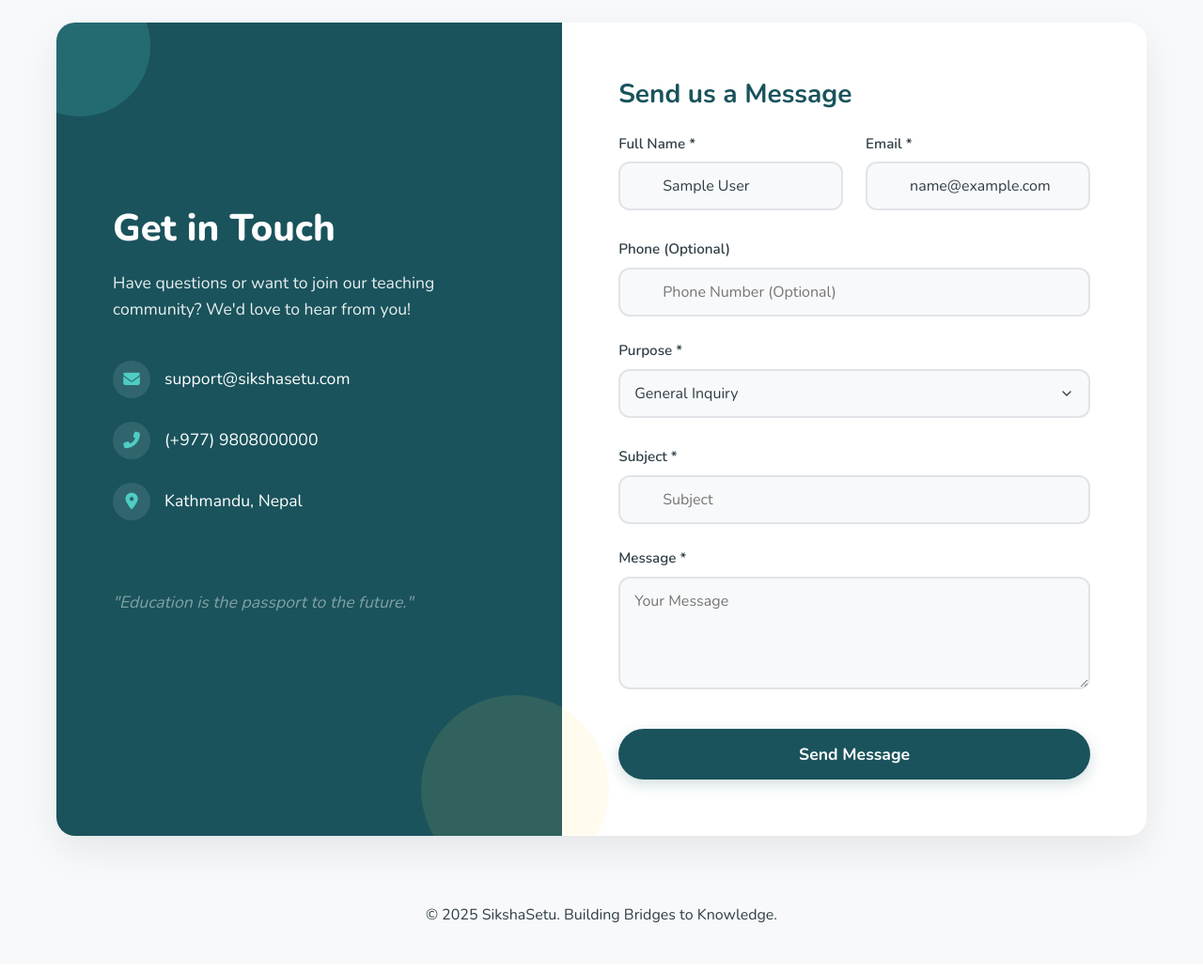
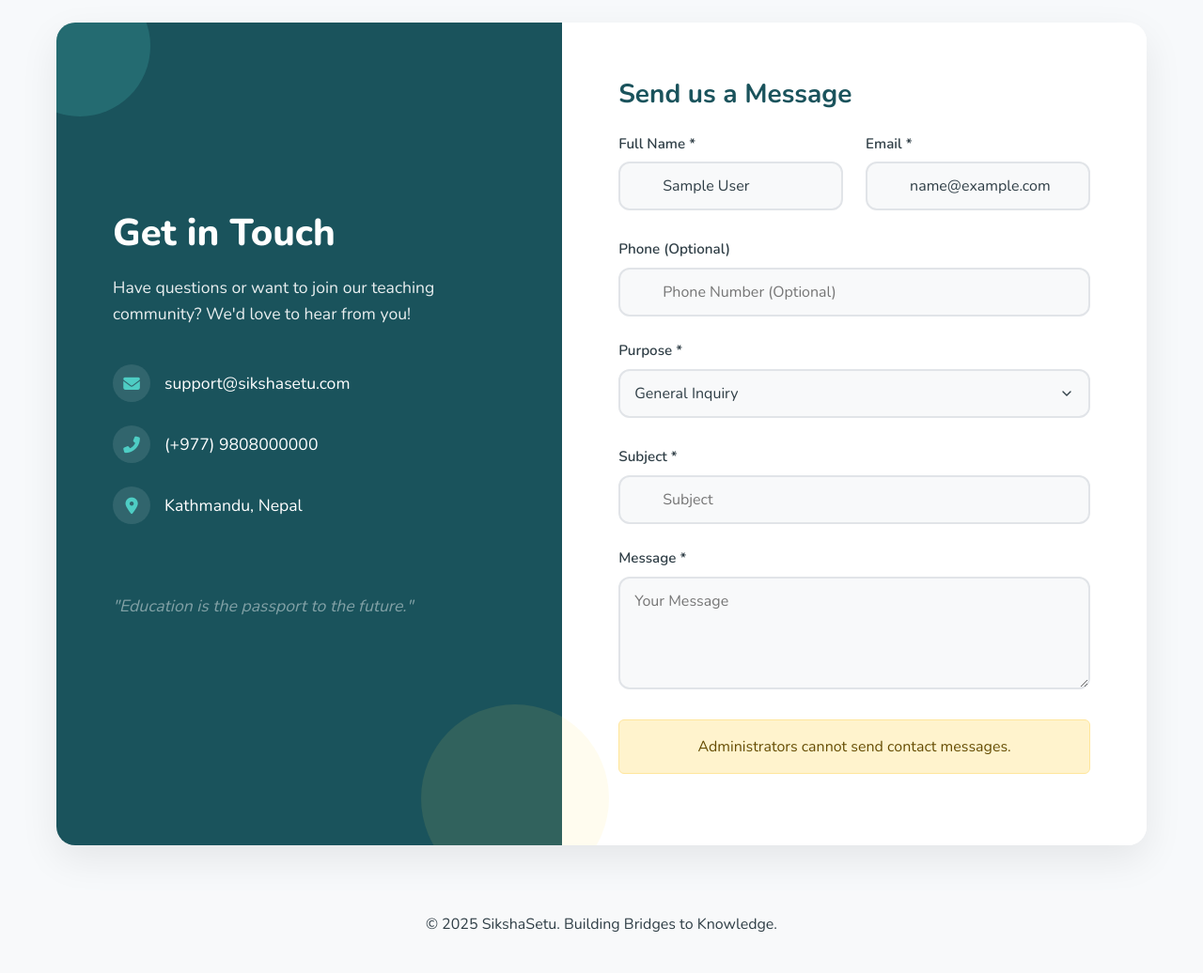
Before and after one commit to SmiChau/Siksha_setu, a Django app: page /contact/ in a window 1280 px wide. Shown: the part 72-1108 px from the top of the page at 94% size. Before the commit the page ends 1054 px from the top, so only its background shows below. Run offline with Django 5.2, Linux system fonts and the light colour scheme; the visitor is signed in with stand-in values (Sample User, id 1); data comes from the database, SQL or seed files in the repository.

Commit message:
feat:/ administrators cannot send contact messages

```diff
--- a/core/templates/core/contact.html
+++ b/core/templates/core/contact.html
@@ -48,11 +48,7 @@
                     Send us a Message
                 </h3>
 
-                <form id="contactForm"
-                      method="POST"
-                      action="{% url 'core:contact' %}"
-                      enctype="multipart/form-data"
-                      novalidate>
+                <form id="contactForm" method="POST" action="{% url 'core:contact' %}" enctype="multipart/form-data" novalidate>
 
                     {% csrf_token %}
 
@@ -83,34 +79,20 @@
                     <!-- PURPOSE -->
                     <div class="form-group">
                         <label>Purpose *</label>
-                        <select name="enquiry_type"
-                                id="purpose"
-                                class="form-control-custom"
-                                required
-                                onchange="toggleFields()">
-
-                            <option value=""
-                                disabled
-                                {% if not form.enquiry_type.value %}selected{% endif %}>
+                        <select name="enquiry_type" id="purpose" class="form-control-custom" required onchange="toggleFields()">
+                            <option value="" disabled {% if not form.enquiry_type.value %}selected{% endif %}>
                                 Select purpose
                             </option>
-
-                            <option value="GENERAL"
-                                {% if form.enquiry_type.value|default_if_none:"" == "GENERAL" %}selected{% endif %}>
+                            <option value="GENERAL" {% if form.enquiry_type.value|default_if_none:"" == "GENERAL" %}selected{% endif %}>
                                 General Inquiry
                             </option>
-
-                            <option value="TEACHER"
-                                {% if form.enquiry_type.value|default_if_none:"" == "TEACHER" %}selected{% endif %}>
+                            <option value="TEACHER" {% if form.enquiry_type.value|default_if_none:"" == "TEACHER" %}selected{% endif %}>
                                 Enquiry about Teacher
                             </option>
-
-                            <option value="instructor"
-                                {% if request.POST.enquiry_type == "instructor" %}selected{% endif %}>
+                            <option value="instructor" {% if request.POST.enquiry_type == "instructor" %}selected{% endif %}>
                                 Apply as Instructor
                             </option>
                         </select>
-
                         <div class="invalid-feedback">Please select a purpose.</div>
                     </div>
 
@@ -126,19 +108,16 @@
                         <div class="alert alert-info small">
                             Instructor applications are reviewed by admin.
                         </div>
-
                         <div class="row">
                             <div class="col-md-6 form-group">
                                 <label>Expertise *</label>
                                 {{ instructor_form.expertise }}
                             </div>
-
                             <div class="col-md-6 form-group">
                                 <label>Experience (Years) *</label>
                                 {{ instructor_form.experience }}
                             </div>
                         </div>
-
                         <div class="form-group">
                             <label>Upload CV *</label>
                             {{ instructor_form.cv }}
@@ -151,16 +130,21 @@
                             <label>Subject *</label>
                             {{ form.subject }}
                         </div>
-
                         <div class="form-group">
                             <label>Message *</label>
                             {{ form.message }}
                         </div>
                     </div>
 
+                    {% if not request.user.is_staff and not request.user.is_superuser %}
                     <button type="submit" class="btn-submit">
                         Send Message
                     </button>
+                    {% else %}
+                    <div class="alert alert-warning text-center">
+                        Administrators cannot send contact messages.
+                    </div>
+                    {% endif %}
                 </form>
             </div>
         </div>
@@ -177,21 +161,23 @@ function toggleFields() {
 
         if (!purpose) return;
 
-    instructor.classList.add('d-none');
-    teacher.classList.add('d-none');
-    message.classList.remove('d-none');
+        // Hide all first
+        if (instructor) instructor.classList.add('d-none');
+        if (teacher) teacher.classList.add('d-none');
+        if (message) message.classList.remove('d-none');
 
+        // Show based on selection
         if (purpose === 'instructor') {
-        instructor.classList.remove('d-none');
-        message.classList.add('d-none');
-    }
-
-    if (purpose === 'TEACHER') {
-        teacher.classList.remove('d-none');
+            if (instructor) instructor.classList.remove('d-none');
+            if (message) message.classList.add('d-none');
+        } else if (purpose === 'TEACHER') {
+            if (teacher) teacher.classList.remove('d-none');
         }
     }
 
-window.addEventListener('load', toggleFields);
+    // Initialize on page load
+    document.addEventListener('DOMContentLoaded', function() {
+        toggleFields();
+    });
 </script>
-
 {% endblock %}
--- a/core/views.py
+++ b/core/views.py
@@ -131,6 +131,10 @@ def contact_view(request):
     instructor_form = InstructorApplicationForm(user=request.user)
 
     if request.method == 'POST':
+        if request.user.is_authenticated and (request.user.is_staff or request.user.is_superuser):
+            messages.error(request, "Admins cannot send contact messages.")
+            return redirect('core:contact')
+
         enquiry_type = request.POST.get('enquiry_type')
 
         if enquiry_type == 'instructor':
```
Lines whose indentation alone changed are shown as unchanged.
